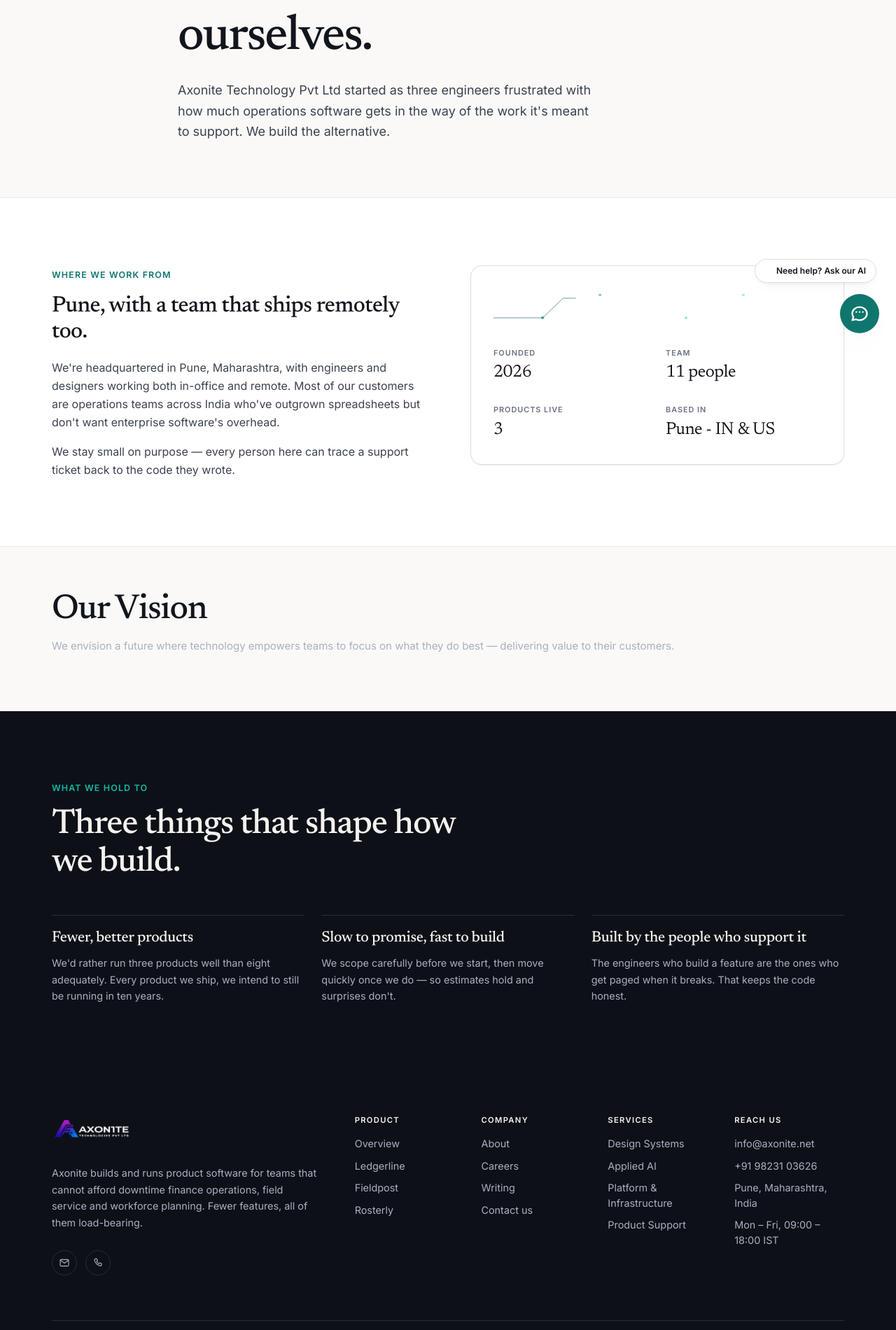
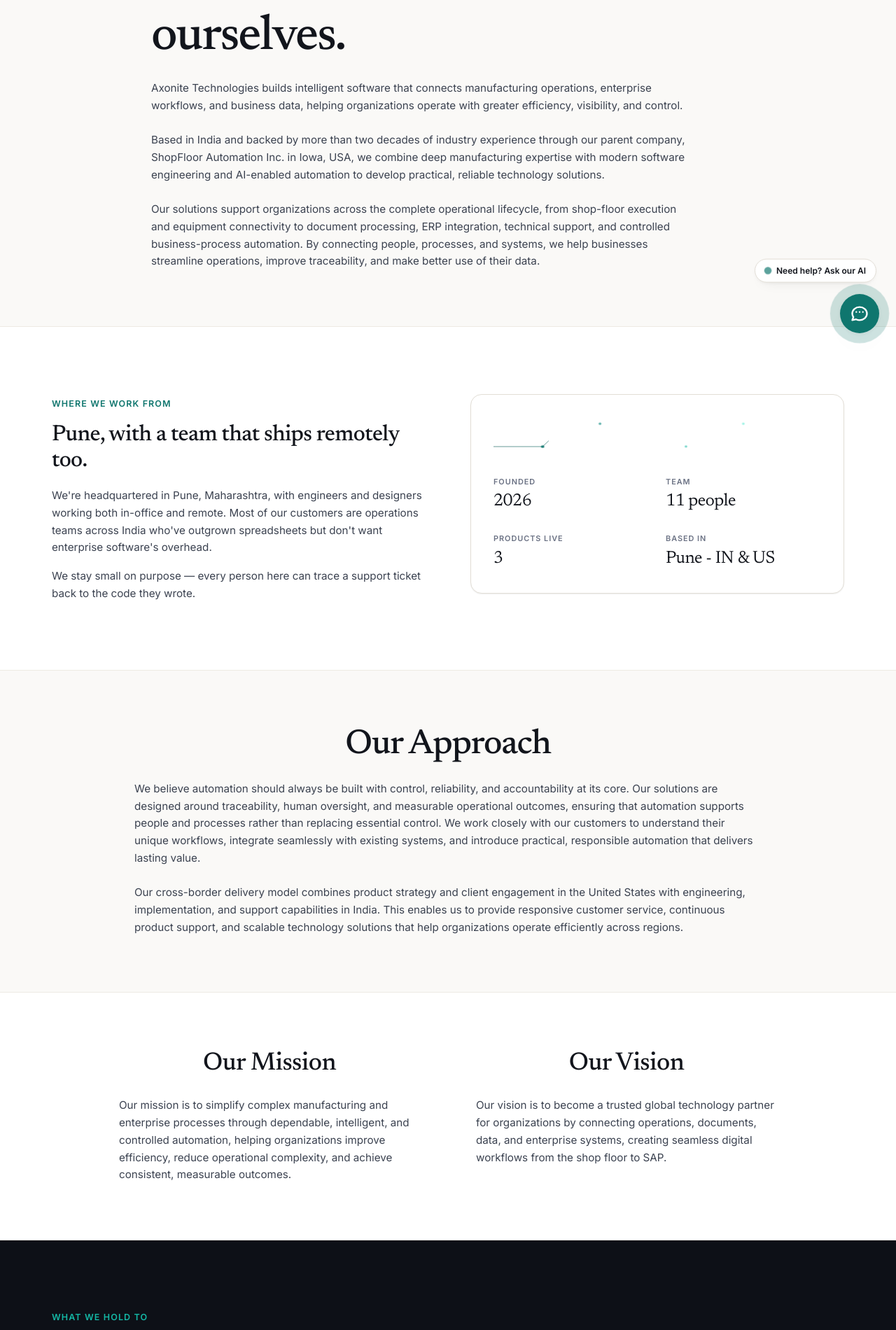
Before and after one commit to akshay-axonite/Axonite-Website, a React (Vite) app: page /about in a window 1280 px wide. Shown: the part 300-2200 px from the top of the page at 70% size. Built offline with nearby package versions, Linux system fonts and the light colour scheme.

Commit message:
Update About page content and layout

```diff
--- a/src/pages/About.jsx
+++ b/src/pages/About.jsx
@@ -27,19 +27,48 @@
   return (
     <div>
      <section className="relative bg-paper ambient-wash overflow-hidden pt-32 pb-20 section-rule">
-        <div className="relative max-w-prose mx-auto px-6">
+  <div className="relative max-w-4xl mx-auto px-6">
+
+    <div className="">
       <p className="eyebrow mb-5">About Axonite</p>
+
       <h1 className="text-display">
         A scalable team building software we'd want to use ourselves.
       </h1>
-          <p className="mt-6 max-w-[52ch] text-[1.125rem] leading-relaxed text-ink-2">
-            Axonite Technology Pvt Ltd started as three engineers frustrated
-            with how much operations software gets in the way of the work it's
-            meant to support. We build the alternative.
+
+      <div  />
+
+      <p className="max-w-3xl text-[0.95rem] leading-relaxed text-ink-2 mt-6">
+        Axonite Technologies builds intelligent software that connects
+        manufacturing operations, enterprise workflows, and business data,
+        helping organizations operate with greater efficiency, visibility,
+        and control.
+
+        <br />
+        <br/>
+
+
+        Based in India and backed by more than two decades of industry
+        experience through our parent company, ShopFloor Automation Inc. in
+        Iowa, USA, we combine deep manufacturing expertise with modern
+        software engineering and AI-enabled automation to develop practical,
+        reliable technology solutions.
+
+        <br />
+        <br/>
+
+
+        Our solutions support organizations across the complete operational
+        lifecycle, from shop-floor execution and equipment connectivity to
+        document processing, ERP integration, technical support, and
+        controlled business-process automation. By connecting people,
+        processes, and systems, we help businesses streamline operations,
+        improve traceability, and make better use of their data.
       </p>
     </div>
+
+  </div>
 </section>
-
       <section className="bg-white py-24 section-rule">
         <div className="max-w-container mx-auto px-6 grid md:grid-cols-2 gap-16 items-start">
           <Reveal>
@@ -47,13 +76,13 @@
             <h2 className="text-display-xs mb-5">
               Pune, with a team that ships remotely too.
             </h2>
-            <p className="text-ink-2 leading-relaxed mb-4">
+            <p className="text-ink-2 leading-relaxed mb-4 max-w-3xl text-[0.95rem]">
               We're headquartered in Pune, Maharashtra, with engineers and
               designers working both in-office and remote. Most of our
               customers are operations teams across India who've outgrown
               spreadsheets but don't want enterprise software's overhead.
             </p>
-            <p className="text-ink-2 leading-relaxed">
+            <p className="text-ink-2 leading-relaxed max-w-3xl text-[0.95rem]">
               We stay small on purpose — every person here can trace a support
               ticket back to the code they wrote.
             </p>
@@ -79,20 +108,76 @@
         </div>
       </section>
 
-      <section className="vision bg-paper ambient-wash overflow-hidden pt-16 pb-20 section-rule">
-        <div className="vision max-w-container mx-auto px-6">
+    <section className="vision bg-paper ambient-wash overflow-hidden py-20 section-rule">
+  <div className="max-w-container mx-auto px-6">
+
+    {/* Our Approach */}
+    <div className="approach">
       <Reveal>
-            <div className="max-w-[720px]"></div>
-            <h2 className="text-display-sm max-w-[22ch]">
-              Our Vision
+        <div className="mx-auto max-w-4xl text-center">
+          <h2 className="text-display-sm">
+            Our Approach
           </h2>
-            <p className="mt-3  text-[0.9375rem] leading-relaxed !text-ink-inverse-2">
-              We envision a future where technology empowers teams to focus on what they do best — delivering value to their customers.
+
+          <div  />
+
+          <p className="mt-6 text-left   leading-relaxed !text-ink-2 md:text-[0.95rem]">
+            We believe automation should always be built with control, reliability, and accountability at its core. Our solutions are designed around traceability, human oversight, and measurable operational outcomes, ensuring that automation supports people and processes rather than replacing essential control. We work closely with our customers to understand their unique workflows, integrate seamlessly with existing systems, and introduce practical, responsible automation that delivers lasting value.
+            <br />
+            <br />
+           Our cross-border delivery model combines product strategy and client engagement in the United States with engineering, implementation, and support capabilities in India. This enables us to provide responsive customer service, continuous product support, and scalable technology solutions that help organizations operate efficiently across regions.
           </p>
+        </div>
       </Reveal>
+    </div>
     </div>
     </section>
 
+  <section className="vision bg-white  ambient-wash overflow-hidden py-20 section-rule">
+  <div className="max-w-container mx-auto px-6">
+
+    <div className="grid grid-cols-1 gap-16 md:grid-cols-2 md:gap-20 ">
+
+      {/* Our Mission */}
+      <div className="mission md:pl-16 lg:pl-24">
+        <Reveal>
+          <div className="mx-auto w-full max-w-4xl">
+            <h2 className="text-center text-[2rem] leading-tight md:text-[2.25rem]">
+              Our Mission
+            </h2>
+
+            <div  />
+
+            <p className="mt-6 text-[0.9rem] leading-relaxed !text-ink-2 md:text-[0.95rem]">
+              Our mission is to simplify complex manufacturing and enterprise processes through dependable, intelligent, and controlled automation, helping organizations improve efficiency, reduce operational complexity, and achieve consistent, measurable outcomes.
+
+            </p>
+          </div>
+        </Reveal>
+      </div>
+
+      {/* Our Vision */}
+      <div className="vision md:pr-16 lg:pr-24">
+        <Reveal>
+          <div className="mx-auto w-full max-w-4xl">
+            <h2 className="text-center text-[2rem] leading-tight md:text-[2.25rem]">
+              Our Vision
+            </h2>
+
+            <div />
+
+            <p className="mt-6 text-[0.9rem] leading-relaxed !text-ink-2 md:text-[0.95rem]">
+              Our vision is to become a trusted global technology partner for organizations by connecting operations, documents, data, and enterprise systems, creating seamless digital workflows from the shop floor to SAP.
+
+            </p>
+          </div>
+        </Reveal>
+      </div>
+
+    </div>
+
+  </div>
+</section>
       <section className="section-dark section-rule py-24">
         <div className="max-w-container mx-auto px-6">
           <Reveal>
```
Lines whose indentation alone changed are shown as unchanged.
